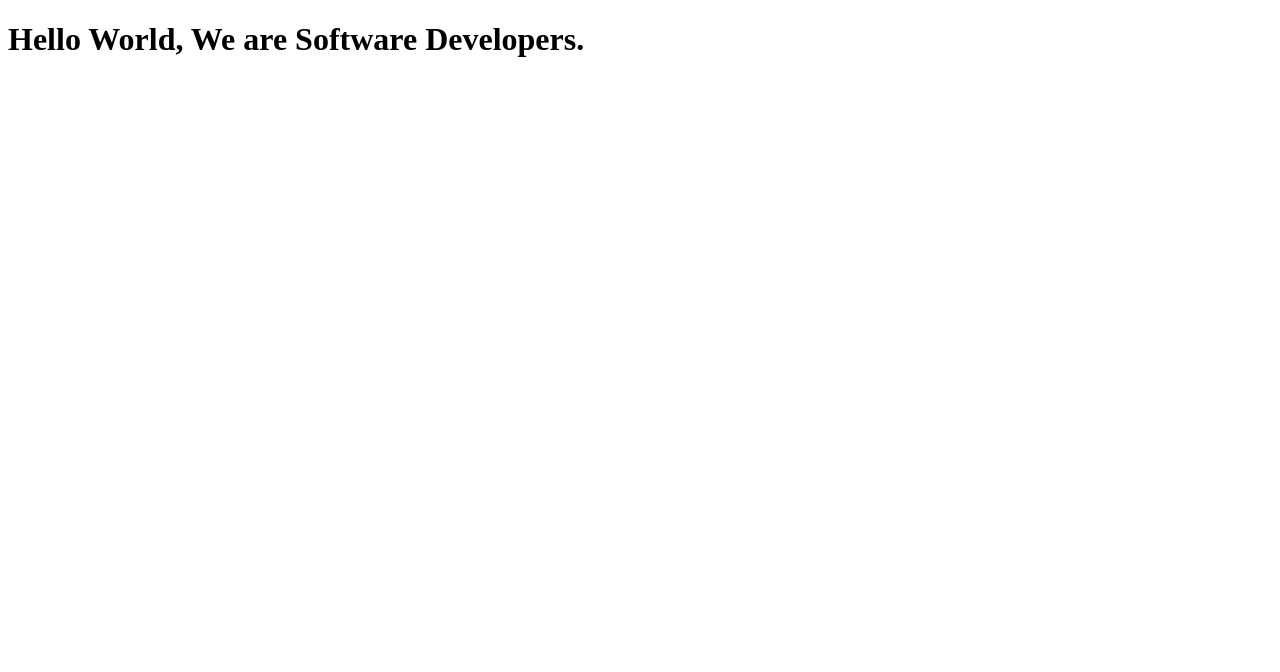
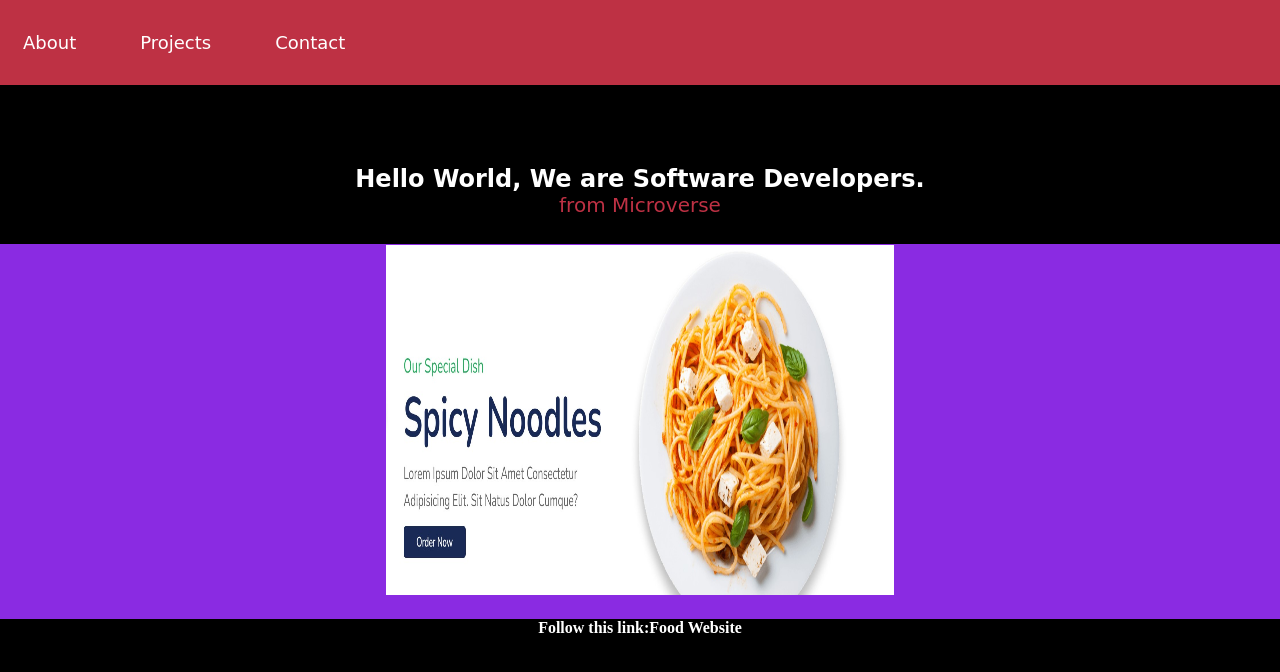
Before and after one commit to uno36/Collaborative-Project_Harshika_Emmanuel, a plain HTML site: page index.html in a window 1280 px wide. Drawn offline with nearby package versions, Linux system fonts and the light colour scheme.

Commit message:
Updated Website

```diff
--- a/index.html
+++ b/index.html
@@ -5,8 +5,41 @@
     <meta http-equiv="X-UA-Compatible" content="IE=edge">
     <meta name="viewport" content="width=device-width, initial-scale=1.0">
     <title>Microverse</title>
+    <link rel="stylesheet" href="style.css" class="css">
+    <link href="https://unpkg.com/aos@2.3.1/dist/aos.css" rel="stylesheet">
+
 </head>
 <body>
-    <h1>Hello World, We are Software Developers.</h1>
+        <nav id="navbar"><div class="navlinks">
+
+            <a href="#"">About</a>
+            <a href="#">Projects</a>
+            <a href="#">Contact</a>
+        </div>
+    </nav>
+      <div data-aos="fade-up" > <section id="welcome-section">    <h1>Hello World, We are Software Developers.</h1>
+
+
+    </div>
+<p> from Microverse</p>
+          </section>
+
+          <section id="projects">
+        <div class="project-title">
+<p></p>
+          </div>
+       <div class="heading">
+        <h1>These are some of our Projects</h1>
+       </div>
+       <div class ="colored-box">
+        <img class="image"src="Screenshot_12.jpg">
+       </div>
+       <a  class="p1head"href="https://github.com/harshi0102/food-website1"><h4>Follow this link:Food Website</h4></a>
+
+            </section>
+            <script src="https://unpkg.com/aos@2.3.1/dist/aos.js"></script>
+            <script>
+                AOS.init();
+              </script>
 </body>
 </html>
--- /dev/null
+++ b/style.css
@@ -0,0 +1,75 @@
+*{
+    margin: 0;
+    padding: 0;
+    box-sizing: border-box;
+
+}
+
+#navbar{
+ background-color:rgb(190,49,68);
+display:flex;
+justify-content:space-between;
+color:white;
+padding:2rem 3rem;
+}
+@media-query{
+
+}
+.navlinks{
+    color:white;
+    display:flex;
+    gap:4rem;
+    font-size:18px;
+position:relative;
+right:25px;
+
+}
+.navlinks a{
+    color:white;
+    text-decoration: none;
+    font-family:cursive;
+}
+.navlinks a:hover{
+    cursor:pointer;
+}
+body{
+    background-color: black;
+
+}
+#welcome-section{
+    color:white;
+display:flex;
+justify-content: center;
+padding-top:5rem;
+font-family:cursive;
+
+}
+p{
+    color:rgb(190,49,68);
+display:flex;
+justify-content: center;
+padding-top:0rem;
+font-size:20px;
+font-family: cursive;
+}
+.colored-box{
+    background-color: blueviolet;
+    height:375px;
+
+    border:1px solid blueviolet;
+        display:flex;
+        justify-content: center;
+
+
+}
+
+.image{
+    width:508px;
+    height:350px;
+}
+.p1head {
+    color:white;
+    text-decoration: none;
+text-align:center;
+
+}
```
Also changed, not shown: Screenshot_12.jpg (added).
